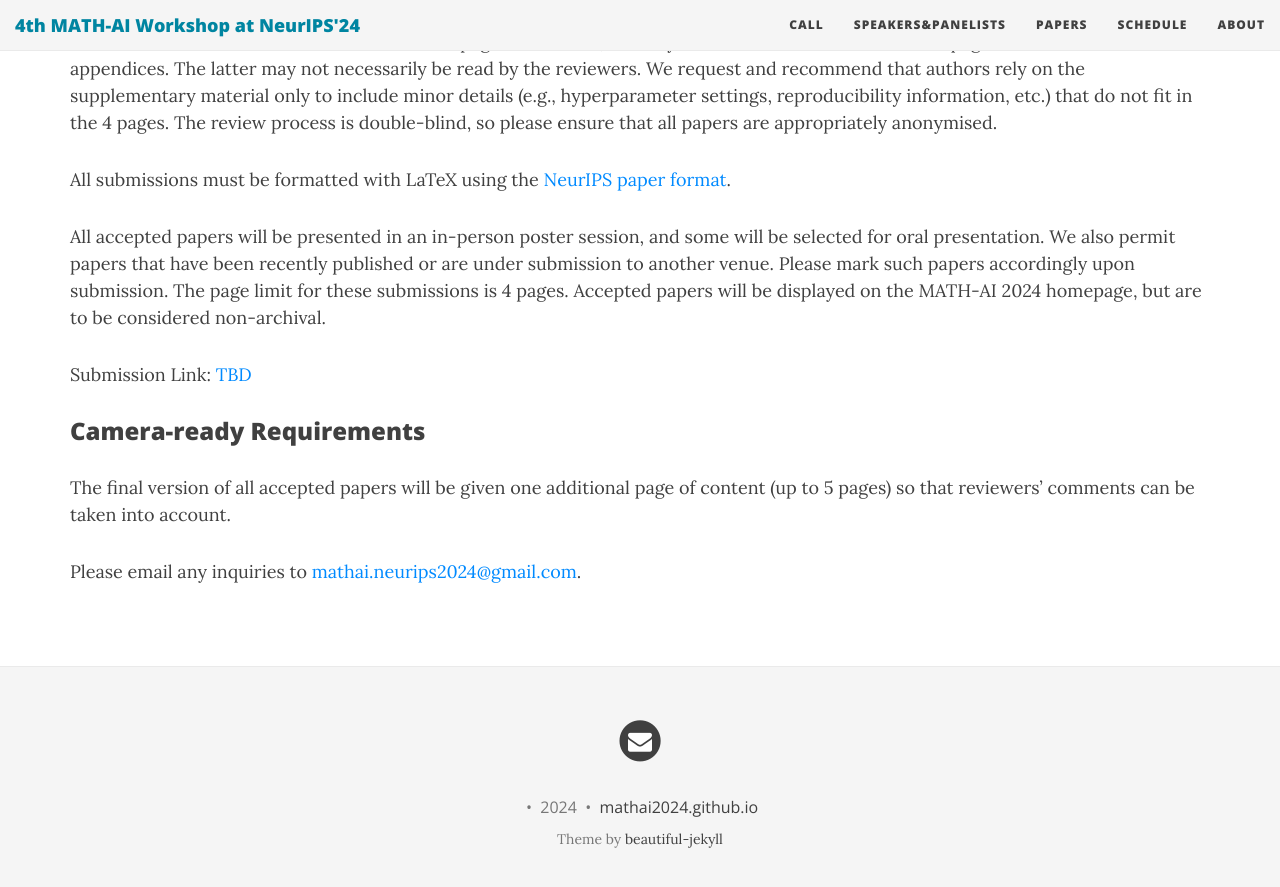
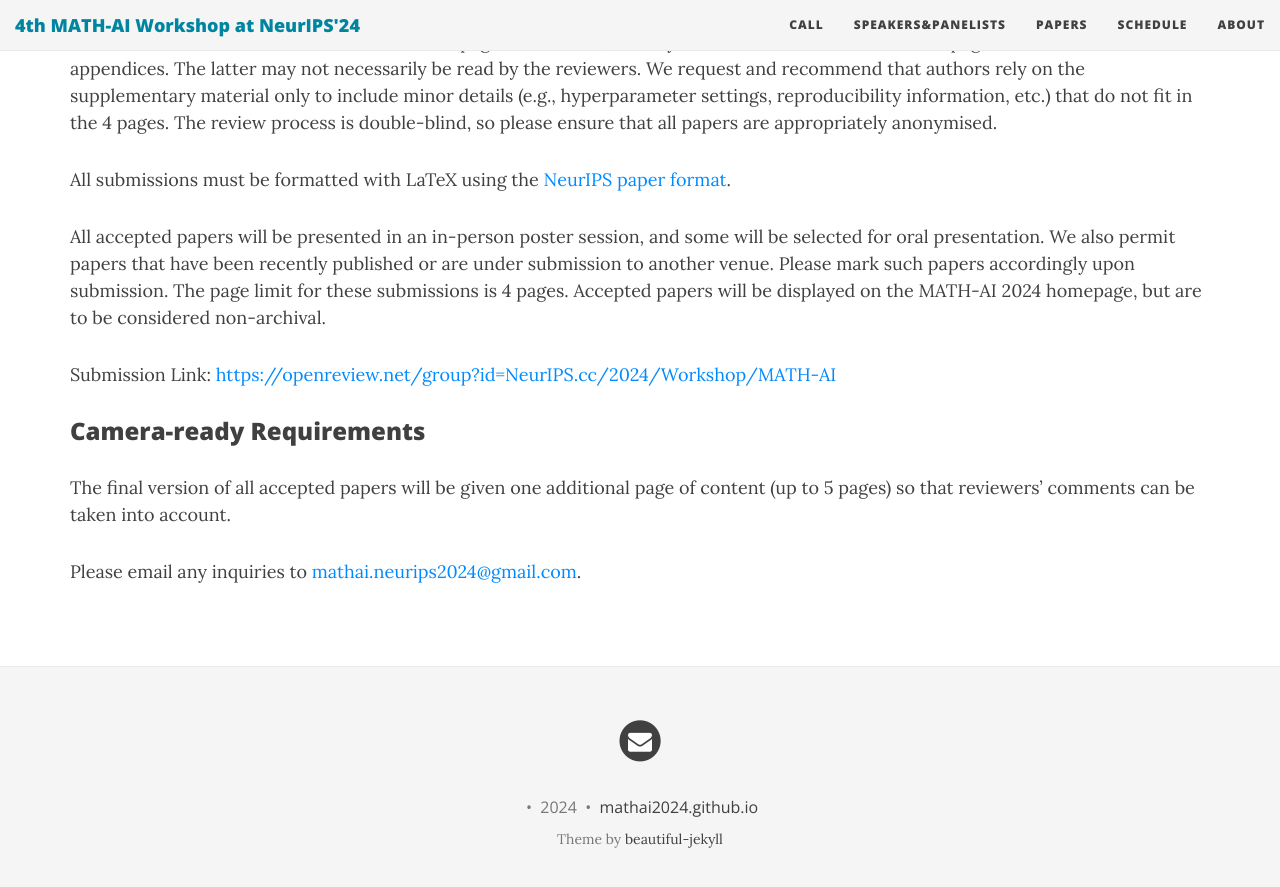
Before and after one commit to ZonglinY/llm4sd-aaai-2026, a Jekyll site: the page built from cfp.md, in a window 1280 px wide and 900 px high, scrolled down 1267 px. Shown: the top 887 px of the window. Built offline with Jekyll 4.4.1, drawn with Linux system fonts in a browser that asks for light colours; nearby versions of some CDN libraries.

Commit message:
add submission link

```diff
--- a/cfp.md
+++ b/cfp.md
@@ -43,7 +43,7 @@ All submissions must be formatted with LaTeX using the [NeurIPS paper format](im
 
 All accepted papers will be presented in an in-person poster session, and some will be selected for oral presentation. We also permit papers that have been recently published or are under submission to another venue. Please mark such papers accordingly upon submission. The page limit for these submissions is 4 pages. Accepted papers will be displayed on the MATH-AI 2024 homepage, but are to be considered non-archival.
 
-Submission Link: [TBD](xxxx)
+Submission Link: [https://openreview.net/group?id=NeurIPS.cc/2024/Workshop/MATH-AI](https://openreview.net/group?id=NeurIPS.cc/2024/Workshop/MATH-AI)
 
 ### Camera-ready Requirements
 
```
